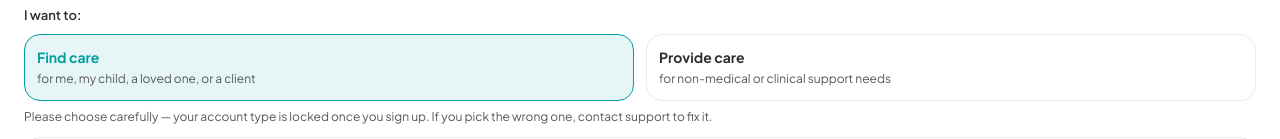
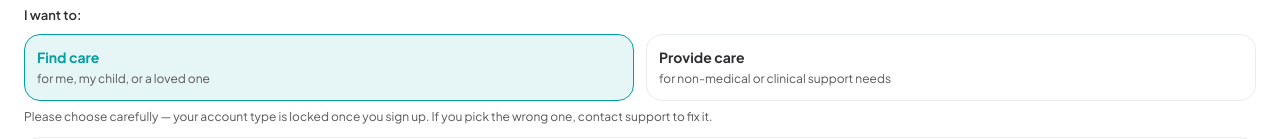
Before and after one commit to specialcarer-com/specialcarer, a Next.js app: page /m/sign-up in a window 1280 px wide. Shown: the part 289-428 px from the top of the page. Built offline with nearby package versions, Linux system fonts and the light colour scheme; no server answers.

Commit message:
copy(signup): drop 'or a client' from seeker option subtitle
The 'client' framing is now covered by the dedicated organisation
signup path. Keep the family signup pitch tight and consumer-focused.

```diff
--- a/src/app/m/sign-up/page.tsx
+++ b/src/app/m/sign-up/page.tsx
@@ -93,7 +93,7 @@ export default function SignUpPage() {
                   {
                     value: "seeker" as const,
                     title: "Find care",
-                    sub: "for me, my child, a loved one, or a client",
+                    sub: "for me, my child, or a loved one",
                   },
                   {
                     value: "caregiver" as const,
--- a/src/app/onboarding/onboarding-form.tsx
+++ b/src/app/onboarding/onboarding-form.tsx
@@ -84,7 +84,7 @@ export function OnboardingForm({
             />
             <span className="font-medium">Find care</span>
             <span className="text-xs text-slate-500 mt-1">
-              for me, my child, a loved one, or a client
+              for me, my child, or a loved one
             </span>
           </label>
           <label
```
